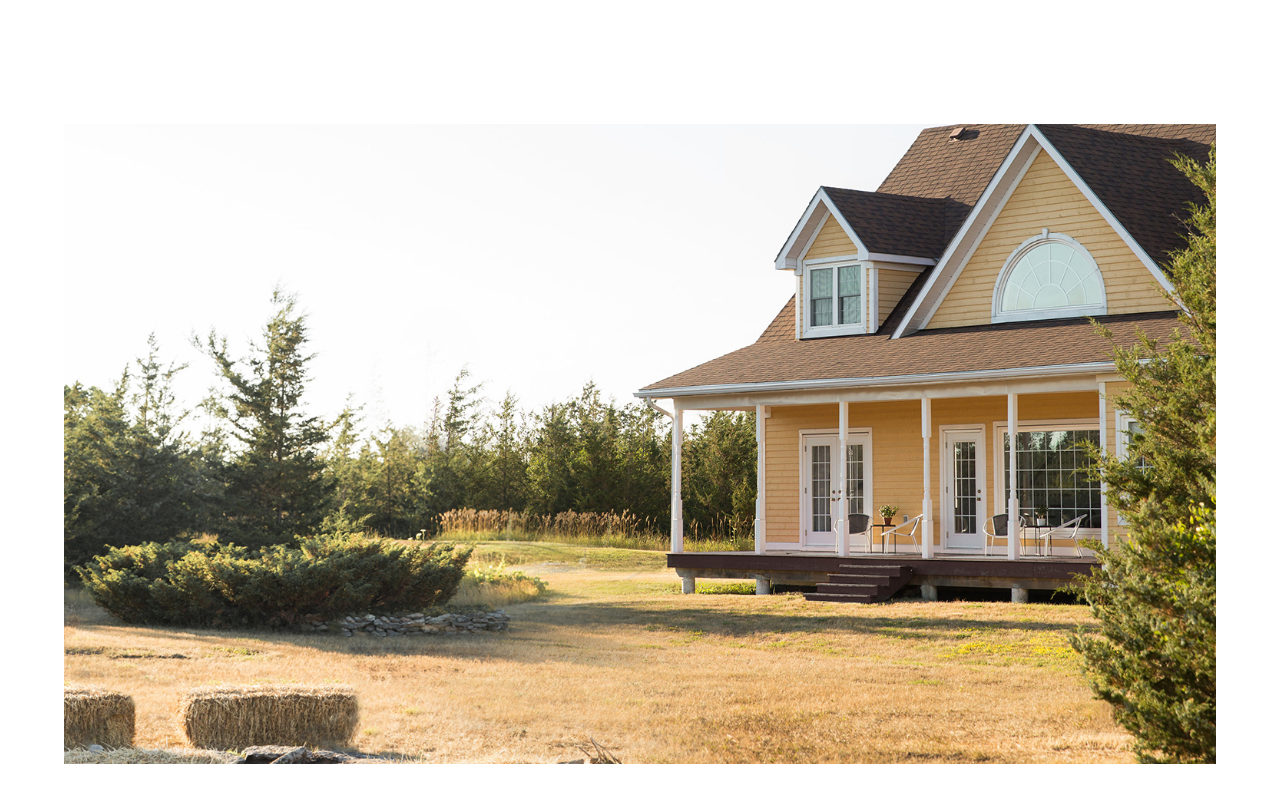
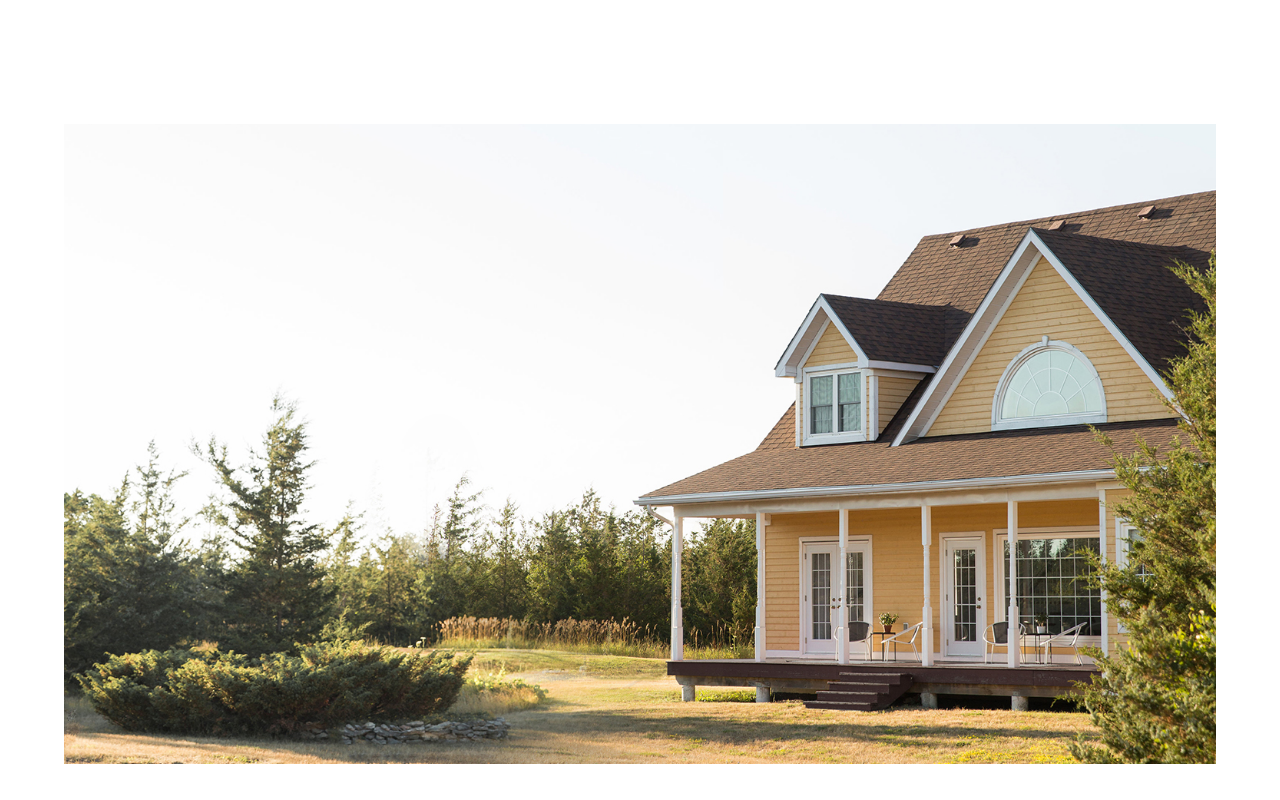
Before and after one commit to Jam52/the-edward, a React (Create React App) app: page /#/ in a window 1280 px wide. Shown: the part 4360-5160 px from the top of the page. Built offline with nearby package versions, Linux system fonts and the light colour scheme.

Commit message:
Move footeer image down

```diff
--- a/src/views/LandingPage/LandingPage.js
+++ b/src/views/LandingPage/LandingPage.js
@@ -202,7 +202,7 @@ const LandingPage = () => {
           <ImageContainer
             image={process.env.PUBLIC_URL + '/images/Homepage_Footer.jpg'}
             alt="Yellow house under bright blue sky"
-            possition="80% 80%"
+            possition="80% 60%"
           />
         </div>
       </main>
```
